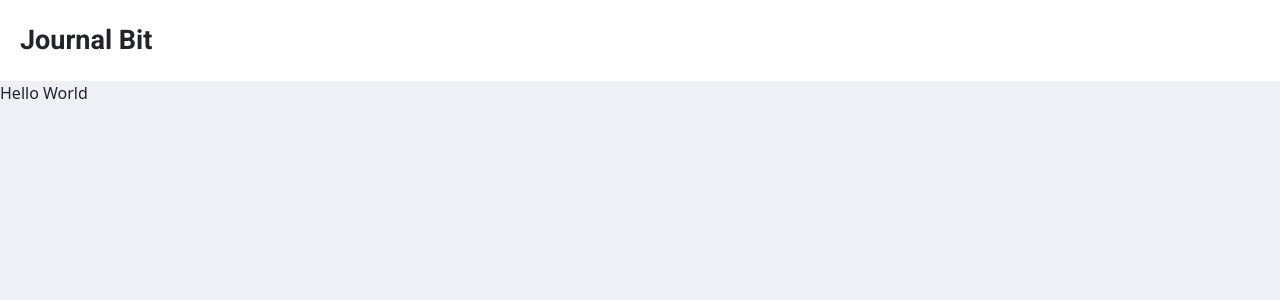
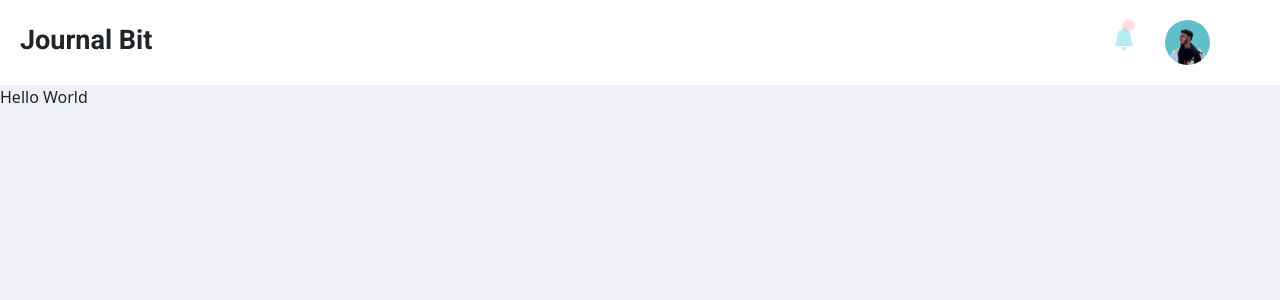
Before and after one commit to killcodeX/journalbit, a React (Create React App) app in the folder client/: page / in a window 1280 px wide. Shown: the top 300 px of the page. Built offline with nearby package versions, Linux system fonts and the light colour scheme.

Commit message:
header complete

```diff
--- a/client/package.json
+++ b/client/package.json
@@ -8,6 +8,7 @@
     "@testing-library/user-event": "^12.1.10",
     "react": "^17.0.2",
     "react-dom": "^17.0.2",
+    "react-icons": "^4.2.0",
     "react-scripts": "4.0.3",
     "styled-components": "^5.3.0",
     "web-vitals": "^1.0.1"
--- a/client/src/components/header/index.js
+++ b/client/src/components/header/index.js
@@ -1,10 +1,30 @@
-import React from 'react'
-import { HeaderWrapper, LogoWrapper } from './style'
+import React from "react";
+import { BsFillBellFill } from "react-icons/bs";
+import {
+  HeaderWrapper,
+  LogoWrapper,
+  InfoWrapper,
+  NotificationWrapper,
+  PulseWrapper,
+  ProfileWrapper,
+} from "./style";
 
 export default function Header() {
-    return (
-        <HeaderWrapper>
-            <LogoWrapper>Journal Bit</LogoWrapper>
-        </HeaderWrapper>
-    )
+  return (
+    <HeaderWrapper>
+      <LogoWrapper>Journal Bit</LogoWrapper>
+      <InfoWrapper>
+        <NotificationWrapper>
+          <BsFillBellFill />
+          <PulseWrapper />
+        </NotificationWrapper>
+        <ProfileWrapper>
+          <img
+            src={process.env.PUBLIC_URL + "/assets/profileImage.jpg"}
+            alt="profile"
+          />
+        </ProfileWrapper>
+      </InfoWrapper>
+    </HeaderWrapper>
+  );
 }
--- a/client/src/components/header/style.js
+++ b/client/src/components/header/style.js
@@ -1,9 +1,11 @@
-import styled from "styled-components";
+import styled, { keyframes } from "styled-components";
 
 export const HeaderWrapper = styled.nav`
   background-color: white;
   padding: 20px;
   min-height: 30px;
+  display: flex;
+  justify-content: space-between;
 `;
 
 export const LogoWrapper = styled.div`
@@ -11,3 +13,50 @@ export const LogoWrapper = styled.div`
   font-weight: bold;
   font-size: 27px;
 `;
+
+export const InfoWrapper = styled.div`
+  display: flex;
+  justify-content: space-between;
+  margin-right: 50px;
+`;
+
+export const NotificationWrapper = styled.div`
+  padding-right: 30px;
+  color: #b7eaf4;
+  font-size: 22px;
+  position: relative;
+`;
+
+const pulse = keyframes`0% {
+    opacity: 0.5;
+  }
+  100% {
+    transform: scale(3);
+    opacity: 0;
+  }`;
+
+export const PulseWrapper = styled.span`
+  position: absolute;
+  top: 3px;
+  left: 13px;
+  z-index: 1;
+  width: 5px;
+  height: 5px;
+  border-radius: 50%;
+  background-color: red;
+  animation: ${pulse} 1.75s ease-out infinite;
+`;
+
+export const ProfileWrapper = styled.div`
+  //padding-right: 20px;
+  width: 45px;
+  height: 45px;
+  overflow: hidden;
+  border-radius: 50%;
+  cursor: pointer;
+  img {
+    width: 100%;
+    height: 100%;
+    object-fit: cover;
+  }
+`;
```
Also changed, not shown: client/public/assets/profileImage.jpg (added), 1 other file (tests, documents, lock files or other folders).
